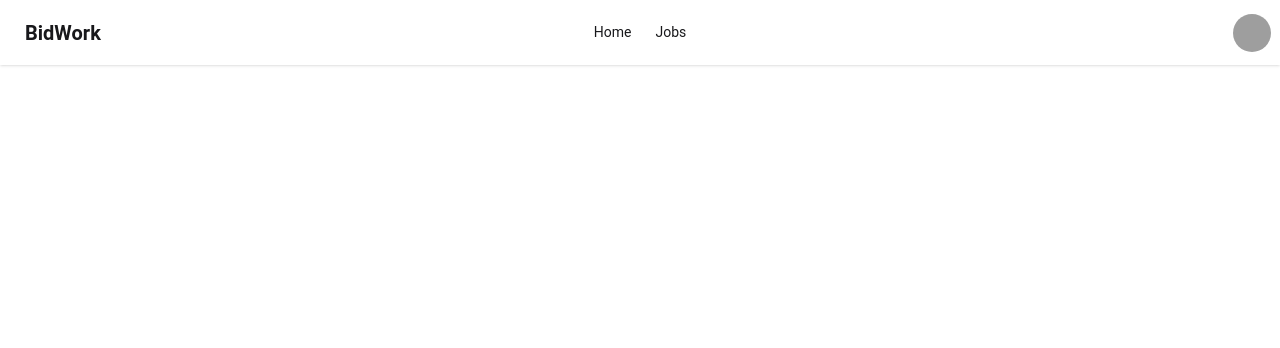
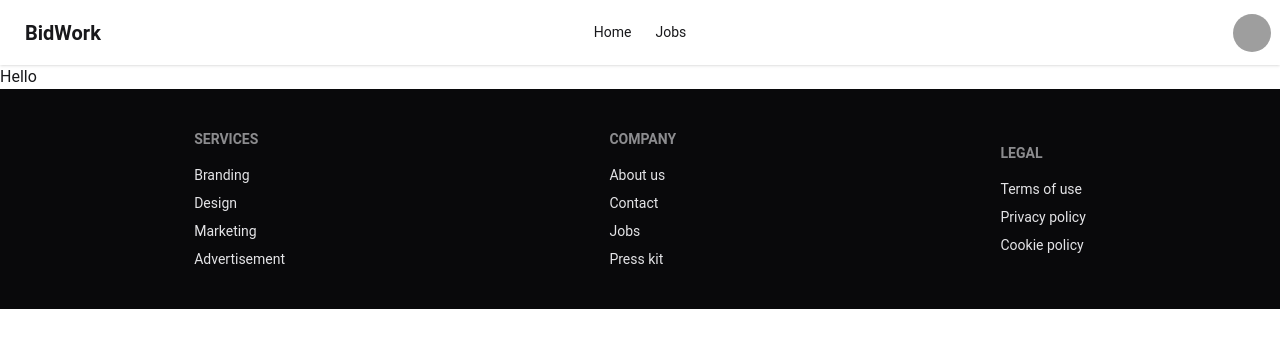
Before and after one commit to rahmansh/bid-works-client, a React (Vite) app: page / in a window 1280 px wide. Shown: the top 348 px of the page. Built offline with nearby package versions, Linux system fonts and the light colour scheme; no server answers; grey boxes are pictures that could not be loaded.

Commit message:
feat: render from HomeLayout

```diff
--- a/src/layouts/HomeLayout.jsx
+++ b/src/layouts/HomeLayout.jsx
@@ -1,9 +1,19 @@
-import Home from "../pages/Home";
+import { Outlet } from "react-router";
+import Navbar from "../components/Navbar";
+import Footer from "../components/Footer";
 
 const HomeLayout = () => {
     return (
-        <div>
-            <Home />
+        <div className="min-h-screen flex flex-col">
+            <header>
+                <Navbar />
+            </header>
+            <main>
+                <Outlet />
+            </main>
+            <footer>
+                <Footer />
+            </footer>
         </div>
     );
 };
--- a/src/pages/Home.jsx
+++ b/src/pages/Home.jsx
@@ -1,9 +1,7 @@
-import Navbar from "../components/Navbar";
-
 const Home = () => {
     return (
         <div>
-            <Navbar />
+            <h1>Hello</h1>
         </div>
     );
 };
--- a/src/routes/AppRoutes.jsx
+++ b/src/routes/AppRoutes.jsx
@@ -1,10 +1,13 @@
 import { Route, Routes } from "react-router";
 import Home from "../pages/Home";
+import HomeLayout from "../layouts/HomeLayout";
 
 const AppRoutes = () => {
     return (
         <Routes>
-            <Route index element={<Home />} />
+            <Route path="/" element={<HomeLayout />} >
+                <Route index element={<Home />} />
+            </Route>
         </Routes>
     );
 };
```
